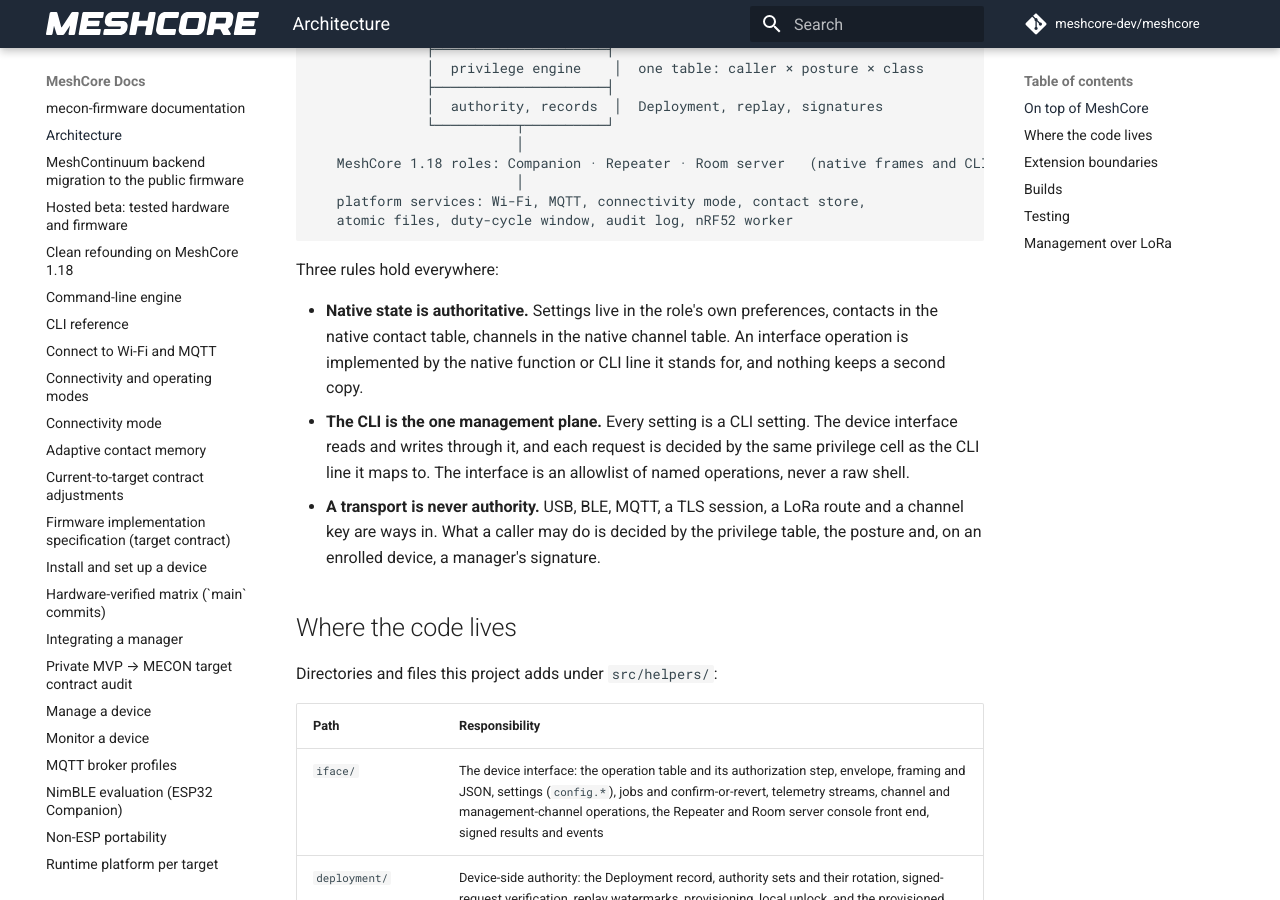
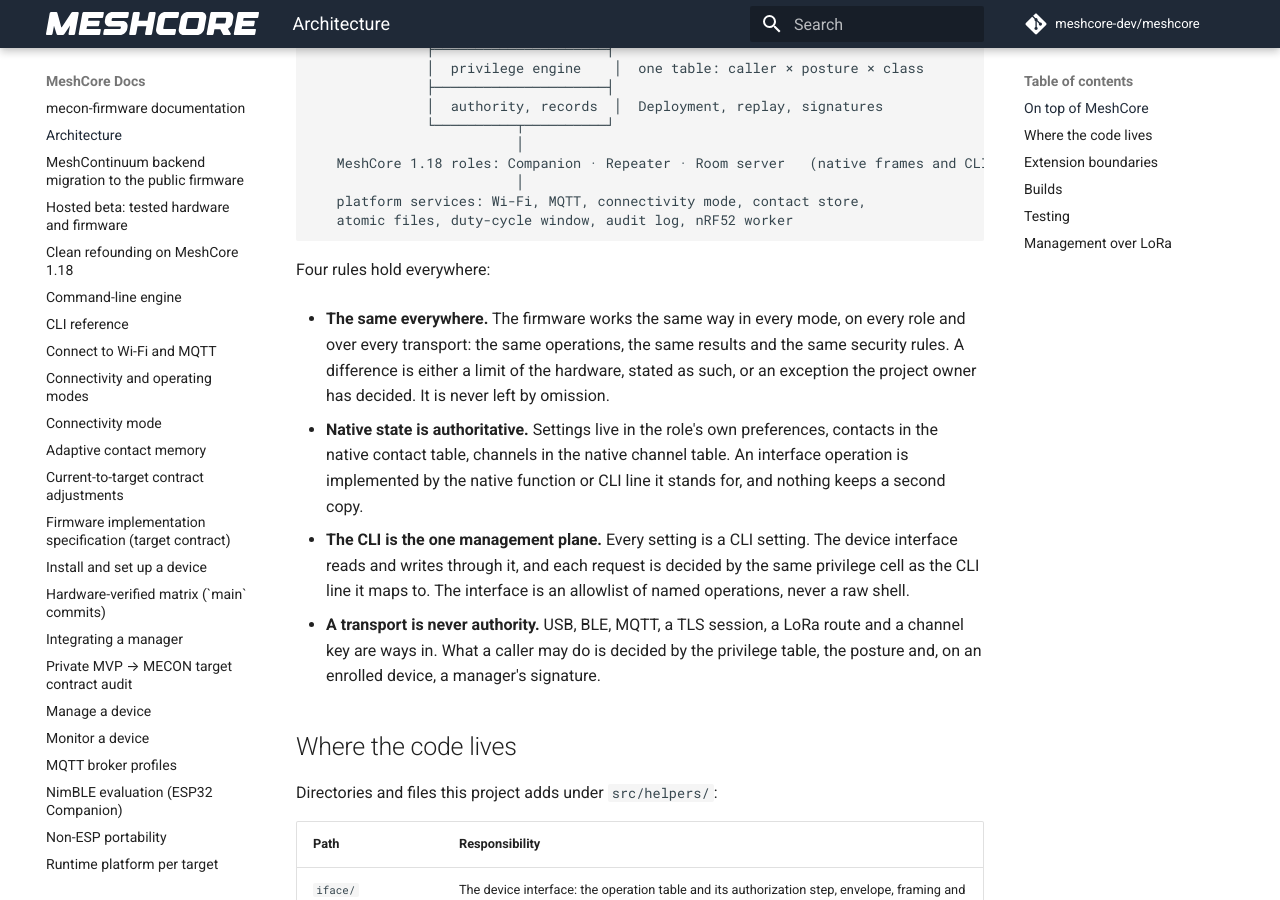
Before and after one commit to hoejriis/mecon-firmware, an MkDocs documentation site: the page built from docs/ARCHITECTURE.md, in a window 1280 px wide and 900 px high, scrolled down 576 px. Built offline with MkDocs 1.6.1 and Material for MkDocs 9.7.7, drawn with Linux system fonts in a browser that asks for light colours; comment, search, counter and statistics services are not loaded.

Commit message:
ARCHITECTURE: the same operations and rules on every transport and role
Owner principle of 2026-11-01, relayed by the steward: the firmware
works the same way in all modes and over all transports, and an
exception is decided explicitly, never left by omission.

Co-Authored-By: Claude Opus 5.5 (1M context) <noreply@anthropic.com>

````diff
--- a/docs/ARCHITECTURE.md
+++ b/docs/ARCHITECTURE.md
@@ -25,7 +25,9 @@ mecon-firmware is MeshCore 1.18.0 (upstream commit `81dbae5`) with upstream hist
    atomic files, duty-cycle window, audit log, nRF52 worker
 ```
 
-Three rules hold everywhere:
+Four rules hold everywhere:
+
+- **The same everywhere.** The firmware works the same way in every mode, on every role and over every transport: the same operations, the same results and the same security rules. A difference is either a limit of the hardware, stated as such, or an exception the project owner has decided. It is never left by omission.
 
 - **Native state is authoritative.** Settings live in the role's own preferences, contacts in the native contact table, channels in the native channel table. An interface operation is implemented by the native function or CLI line it stands for, and nothing keeps a second copy.
 - **The CLI is the one management plane.** Every setting is a CLI setting. The device interface reads and writes through it, and each request is decided by the same privilege cell as the CLI line it maps to. The interface is an allowlist of named operations, never a raw shell.
````
